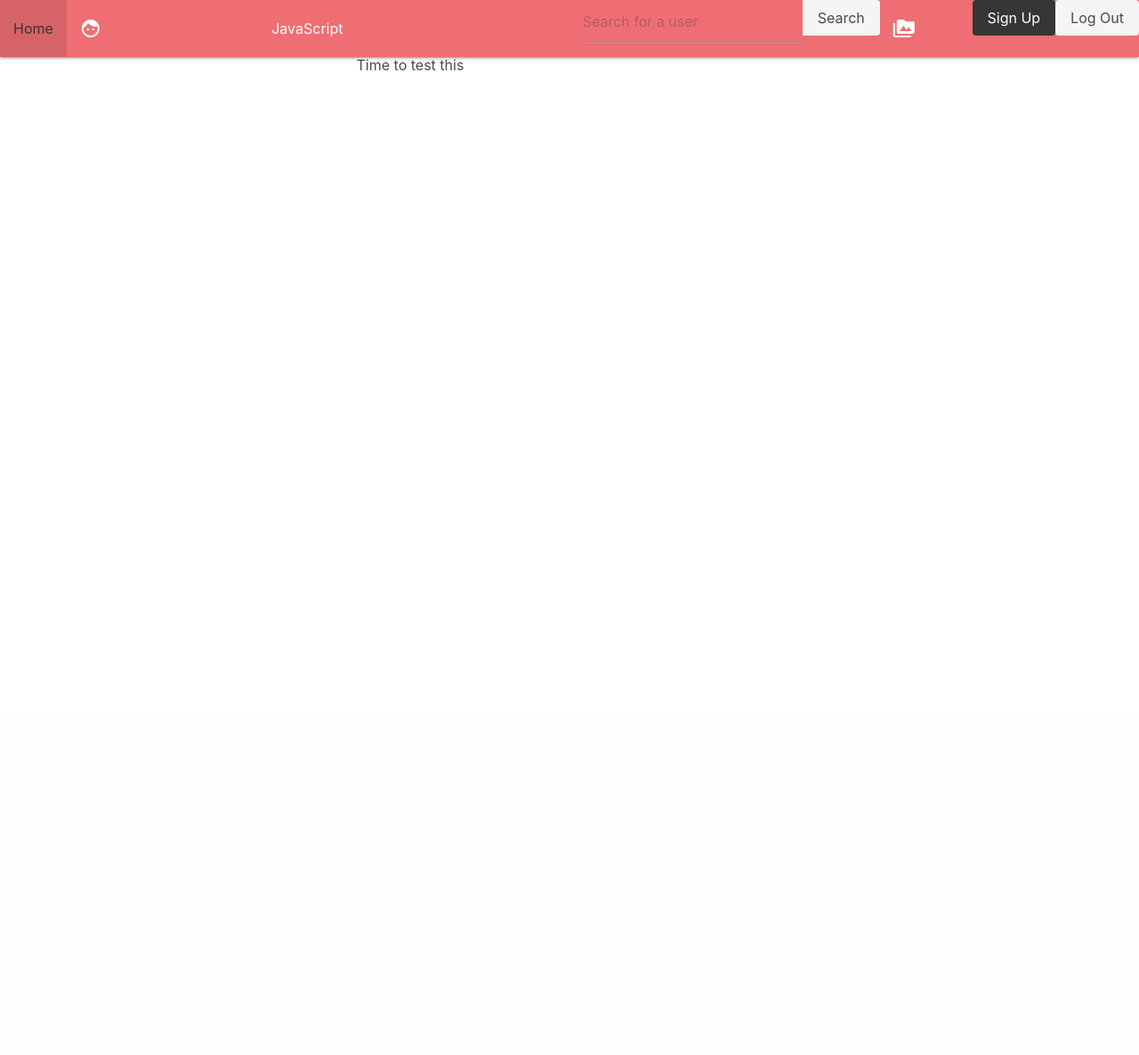
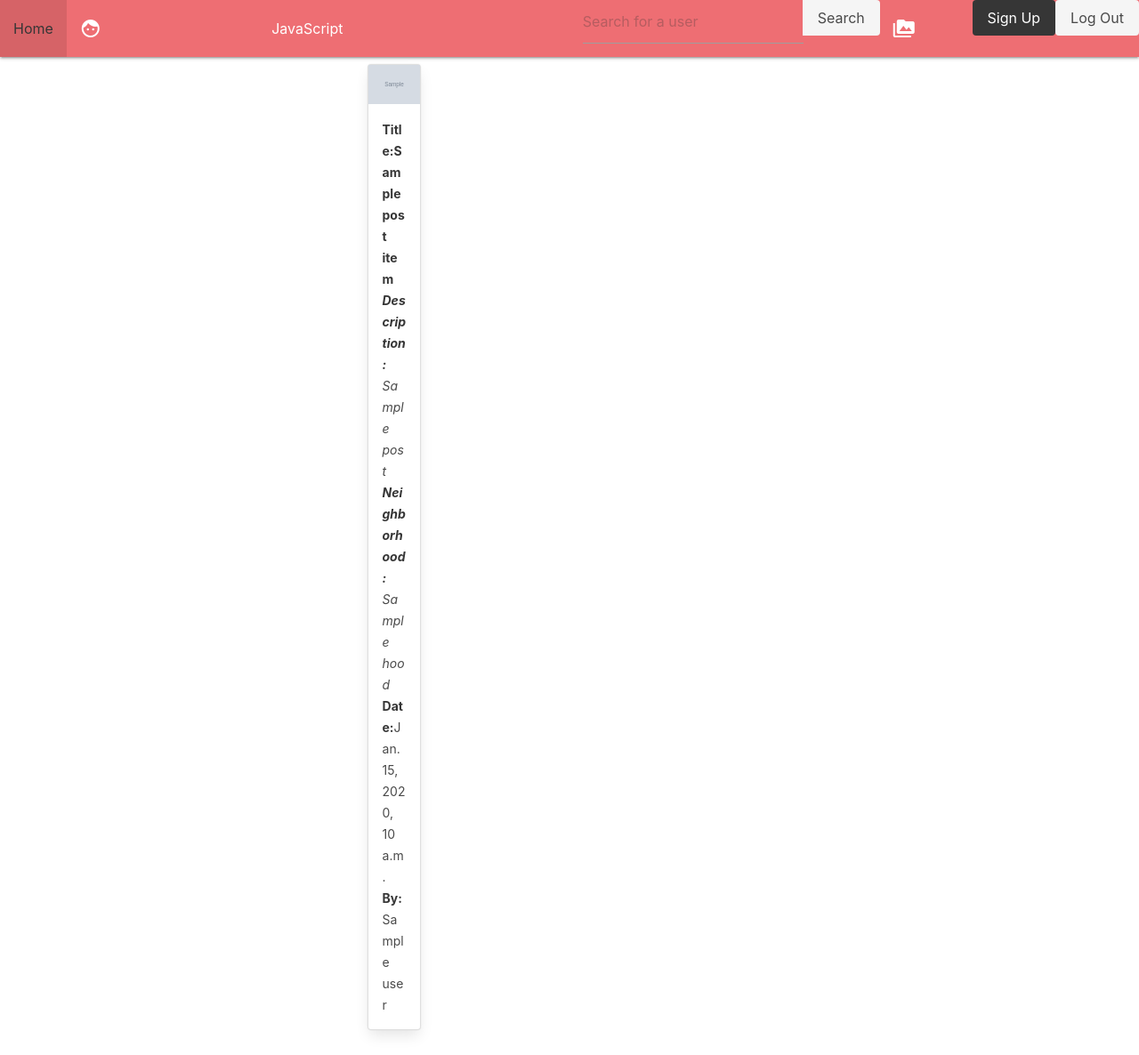
Before and after one commit to verowangari/HiNeighbor, a Django app: template App/templates/index.html in a window 1280 px wide. Shown: the whole page at 89% size. Before the commit the page ends 79 px from the top, so only its background shows below. Run offline with Django 4.2, Linux system fonts and the light colour scheme; the template is opened without the code that fills it: most values are stand-ins (such as "Sample title", 1, 10 or a date in 2020); grey boxes marked "Sample" are stand-in pictures; some libraries are stand-ins or nearby versions.

Commit message:
edit index html

```diff
--- a/App/templates/index.html
+++ b/App/templates/index.html
@@ -1,8 +1,53 @@
+
+
 
 {% extends 'base.html' %}
 {% load static %}
 
 {% block content %}
 
-<h1>Time to test this </h1>
+
+
+    </head>
+
+
+
+<body >
+
+
+
+    <div class="col-md-9">
+        <div class="row">
+        {% for post_item in post_items %}
+
+        <div class="col-md-4">
+            <div class="card my-2 " width="18px" >
+                <img src="{{post_item.picture.url}}" class="image-thumbail" alt="...">
+
+                <div class="card-body">
+                    <strong><small >Title:{{post_item.title}}</small> <br></strong>
+                    <small > <em><strong>Description:</strong> {{post_item.post}} </em></small> <br>
+                    <small > <em><strong>Neighborhood:</strong> {{post_item.hood}} </em></small> <br>
+                  <small ><strong>Date:</strong>{{post_item.date}}</small> <br/>
+                  <small ><strong>By:</strong>{{post_item.user}}</small> <br/>
+
+
+
+
+                </div>
+
+              </div>
+        </div>
+        {% empty %}
+        <h3>No Photos... </h3>
+        {% endfor %}
+    </div>
+
+</div>
+
+
+
+
+</body>
+</html>
 {% endblock %}
```
